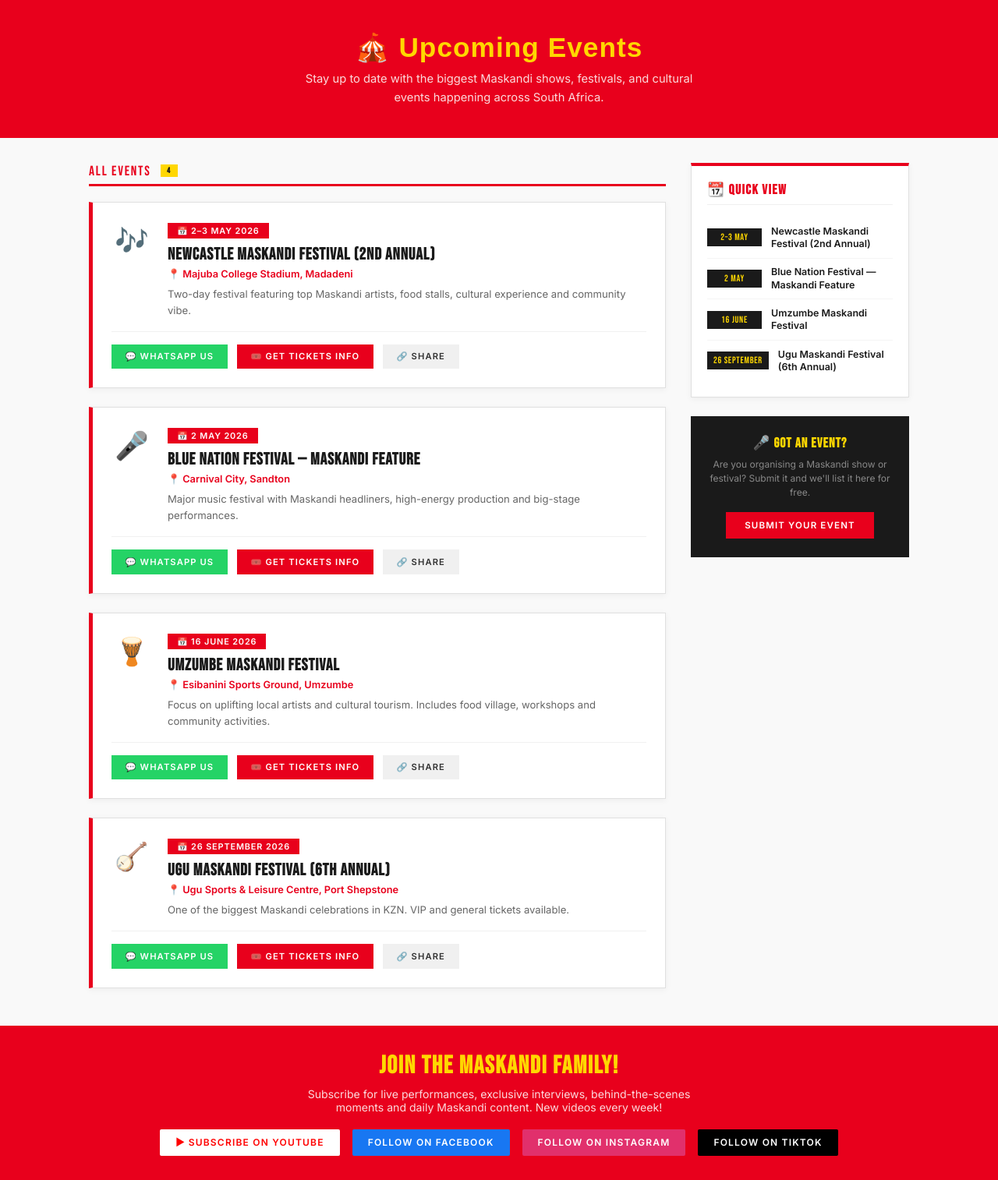
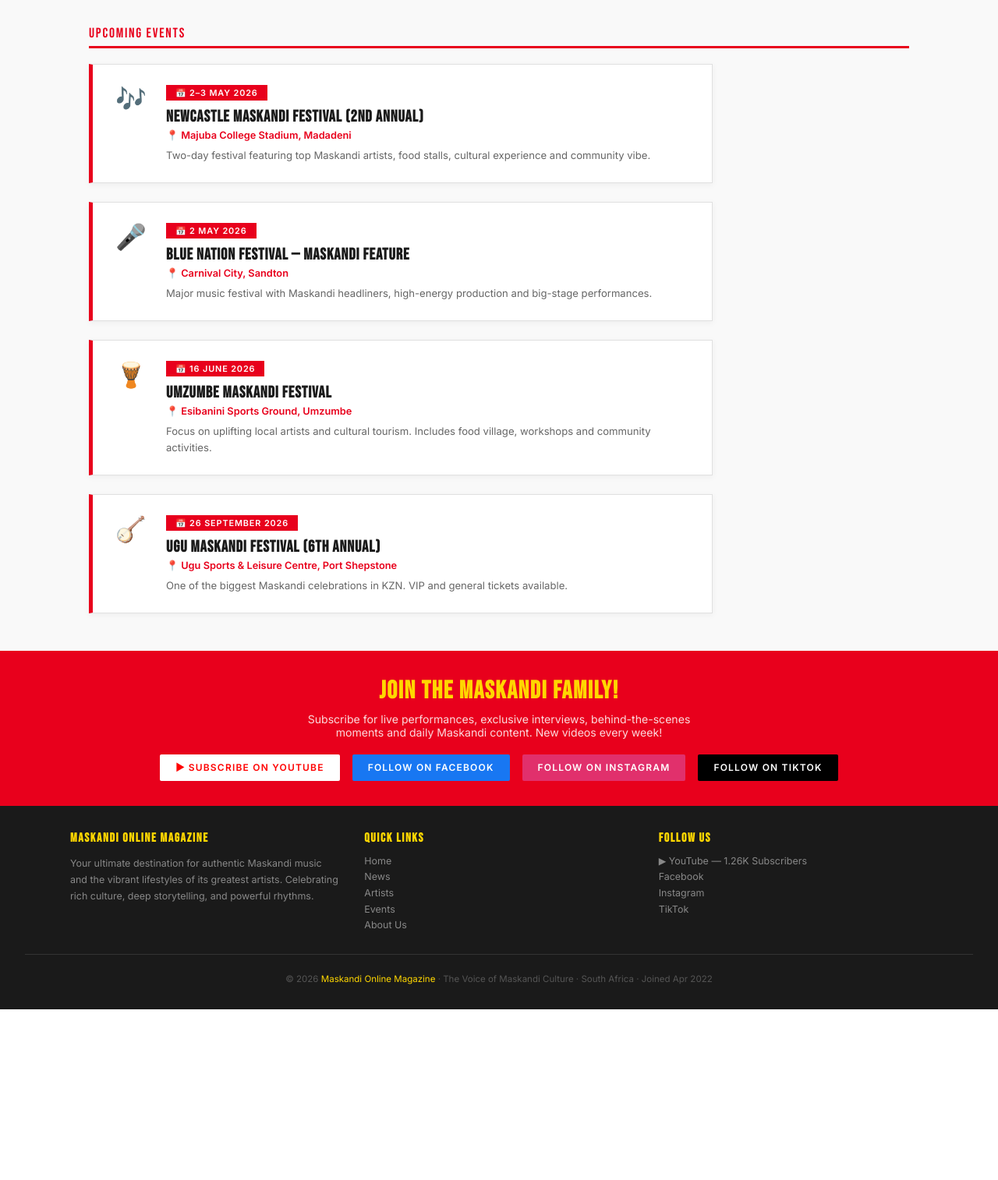
Before and after one commit to ayandamkhwanazi27-lang/maskandi-online, a Flask app: page /events in a window 1280 px wide. Shown: the part 176-1690 px from the top of the page at 78% size. After the commit the page ends 1471 px from the top, so only its background shows below. Run offline with Flask 3, Linux system fonts and the light colour scheme.

Commit message:
Update events.html

```diff
--- a/templates/events.html
+++ b/templates/events.html
@@ -2,38 +2,7 @@
 {% block title %}Events — Maskandi Online Magazine{% endblock %}
 {% block extra_styles %}
 <style>
-  .events-hero {
-    background: var(--red);
-    padding: 2.5rem 2rem;
-    text-align: center;
-    margin-bottom: 2rem;
-  }
-
-  .events-hero h1 {
-    font-family: 'Russo One', sans-serif;
-    font-size: 2.2rem;
-    color: var(--yellow);
-    letter-spacing: 0.03em;
-    margin-bottom: 0.5rem;
-  }
-
-  .events-hero p {
-    color: rgba(255,255,255,0.85);
-    font-size: 0.92rem;
-    max-width: 500px;
-    margin: 0 auto;
-    line-height: 1.6;
-  }
-
-  .events-layout {
-    display: grid;
-    grid-template-columns: 1fr 280px;
-    gap: 2rem;
-    align-items: start;
-  }
-
-  .events-list { display: flex; flex-direction: column; gap: 1.5rem; }
-
+  .events-list { display: flex; flex-direction: column; gap: 1.5rem; max-width: 800px; }
   .event-card {
     background: white;
     border: 1px solid #E0E0E0;
@@ -41,27 +10,18 @@
     padding: 1.5rem;
     box-shadow: 0 2px 8px rgba(0,0,0,0.05);
     transition: border-color 0.2s, box-shadow 0.2s;
-  }
-
-  .event-card:hover { border-left-color: var(--yellow); box-shadow: 0 4px 16px rgba(0,0,0,0.1); }
-
-  .event-top {
     display: flex;
     gap: 1.25rem;
     align-items: flex-start;
-    margin-bottom: 1rem;
   }
-
+  .event-card:hover { border-left-color: var(--yellow); box-shadow: 0 4px 16px rgba(0,0,0,0.1); }
   .event-icon {
-    font-size: 2.2rem;
+    font-size: 2rem;
     flex-shrink: 0;
-    width: 52px;
+    width: 50px;
     text-align: center;
-    margin-top: 0.2rem;
   }
-
   .event-content { flex: 1; }
-
   .event-date {
     display: inline-block;
     background: var(--red);
@@ -73,185 +33,32 @@
     margin-bottom: 0.5rem;
     text-transform: uppercase;
   }
-
   .event-card h3 {
     font-family: 'Bebas Neue', sans-serif;
-    font-size: 1.35rem;
+    font-size: 1.3rem;
     letter-spacing: 0.04em;
     color: #1A1A1A;
     margin-bottom: 0.25rem;
-    line-height: 1.2;
   }
-
   .event-loc {
     font-size: 0.8rem;
     color: var(--red);
     font-weight: 600;
     margin-bottom: 0.5rem;
   }
-
   .event-desc {
     font-size: 0.82rem;
     color: #666;
     line-height: 1.6;
   }
-
-  .event-actions {
-    display: flex;
-    gap: 0.75rem;
-    padding-top: 1rem;
-    border-top: 1px solid #F0F0F0;
-    flex-wrap: wrap;
-  }
-
-  .event-btn {
-    display: inline-flex;
-    align-items: center;
-    gap: 0.4rem;
-    padding: 0.55rem 1.1rem;
-    font-size: 0.7rem;
-    font-weight: 700;
-    letter-spacing: 0.1em;
-    text-transform: uppercase;
-    text-decoration: none;
-    border: none;
-    cursor: pointer;
-    transition: opacity 0.2s, transform 0.15s;
-    font-family: 'Inter', sans-serif;
-  }
-
-  .event-btn:hover { opacity: 0.85; transform: translateY(-1px); }
-
-  .event-btn.tickets { background: var(--red); color: white; }
-  .event-btn.whatsapp { background: #25D366; color: white; }
-  .event-btn.share { background: #F0F0F0; color: #333; }
-
-  /* Sidebar */
-  .events-sidebar {}
-
-  .sidebar-box {
-    background: white;
-    border: 1px solid #E0E0E0;
-    border-top: 4px solid var(--red);
-    padding: 1.25rem;
-    margin-bottom: 1.5rem;
-    box-shadow: 0 2px 8px rgba(0,0,0,0.05);
-  }
-
-  .sidebar-box h3 {
-    font-family: 'Bebas Neue', sans-serif;
-    font-size: 1.1rem;
-    color: var(--red);
-    letter-spacing: 0.08em;
-    margin-bottom: 1rem;
-    padding-bottom: 0.5rem;
-    border-bottom: 1px solid #F0F0F0;
-  }
-
-  .mini-event {
-    display: flex;
-    gap: 0.75rem;
-    align-items: center;
-    padding: 0.6rem 0;
-    border-bottom: 1px solid #F5F5F5;
-  }
-
-  .mini-event:last-child { border-bottom: none; }
-
-  .mini-date {
-    background: var(--dark);
-    color: var(--yellow);
-    font-family: 'Bebas Neue', sans-serif;
-    font-size: 0.75rem;
-    letter-spacing: 0.06em;
-    padding: 4px 8px;
-    text-align: center;
-    flex-shrink: 0;
-    min-width: 70px;
-  }
-
-  .mini-title {
-    font-size: 0.78rem;
-    font-weight: 600;
-    color: #1A1A1A;
-    line-height: 1.3;
-  }
-
-  .submit-event-box {
-    background: var(--dark);
-    padding: 1.5rem;
-    text-align: center;
-  }
-
-  .submit-event-box h3 {
-    font-family: 'Bebas Neue', sans-serif;
-    font-size: 1.1rem;
-    color: var(--yellow);
-    letter-spacing: 0.06em;
-    margin-bottom: 0.5rem;
-  }
-
-  .submit-event-box p {
-    font-size: 0.75rem;
-    color: #888;
-    margin-bottom: 1rem;
-    line-height: 1.5;
-  }
-
-  .submit-event-btn {
-    display: inline-block;
-    background: var(--red);
-    color: white;
-    padding: 0.65rem 1.5rem;
-    font-size: 0.72rem;
-    font-weight: 700;
-    letter-spacing: 0.1em;
-    text-transform: uppercase;
-    text-decoration: none;
-    transition: background 0.2s;
-  }
-
-  .submit-event-btn:hover { background: var(--red-dark); }
-
-  .count-badge {
-    display: inline-block;
-    background: var(--yellow);
-    color: var(--dark);
-    font-size: 0.65rem;
-    font-weight: 700;
-    padding: 2px 8px;
-    margin-left: 0.5rem;
-    vertical-align: middle;
-  }
-
-  @media (max-width: 700px) {
-    .events-layout { grid-template-columns: 1fr; }
-    .events-hero h1 { font-size: 1.6rem; }
-    .event-actions { gap: 0.5rem; }
-  }
 </style>
 {% endblock %}
-
 {% block content %}
-
-<div class="events-hero">
-  <h1>🎪 Upcoming Events</h1>
-  <p>Stay up to date with the biggest Maskandi shows, festivals, and cultural events happening across South Africa.</p>
-</div>
-
 <div class="page-wrap">
-  <div class="events-layout">
-
-    <!-- Events list -->
-    <div>
-      <div class="section-label">
-        All Events <span class="count-badge">{{ events|length }}</span>
-      </div>
-
+  <div class="section-label">Upcoming Events</div>
   <div class="events-list">
     {% for event in events %}
     <div class="event-card">
-          <div class="event-top">
       <div class="event-icon">{{ event.icon }}</div>
       <div class="event-content">
         <div class="event-date">📅 {{ event.date }}</div>
@@ -260,42 +67,7 @@
         <div class="event-desc">{{ event.description }}</div>
       </div>
     </div>
-          <div class="event-actions">
-            <a href="https://wa.me/27810862486?text=Hi, I want info about: {{ event.title }}" target="_blank" class="event-btn whatsapp">
-              💬 WhatsApp Us
-            </a>
-            <a href="mailto:maskandimagazine@gmail.com?subject=Tickets: {{ event.title }}" class="event-btn tickets">
-              🎟️ Get Tickets Info
-            </a>
-            <a href="https://wa.me/?text=Check out this event: {{ event.title }} on {{ event.date }} at {{ event.location }}" target="_blank" class="event-btn share">
-              🔗 Share
-            </a>
-          </div>
-        </div>
     {% endfor %}
   </div>
 </div>
-
-    <!-- Sidebar -->
-    <div class="events-sidebar">
-
-      <div class="sidebar-box">
-        <h3>📆 Quick View</h3>
-        {% for event in events %}
-        <div class="mini-event">
-          <div class="mini-date">{{ event.date.split()[0] }} {{ event.date.split()[1] if event.date.split()|length > 1 else '' }}</div>
-          <div class="mini-title">{{ event.title }}</div>
-        </div>
-        {% endfor %}
-      </div>
-
-      <div class="submit-event-box">
-        <h3>🎤 Got an Event?</h3>
-        <p>Are you organising a Maskandi show or festival? Submit it and we'll list it here for free.</p>
-        <a href="/contact" class="submit-event-btn">Submit Your Event</a>
-      </div>
-
-    </div>
-  </div>
-</div>
 {% endblock %}
```
Lines whose indentation alone changed are shown as unchanged.
